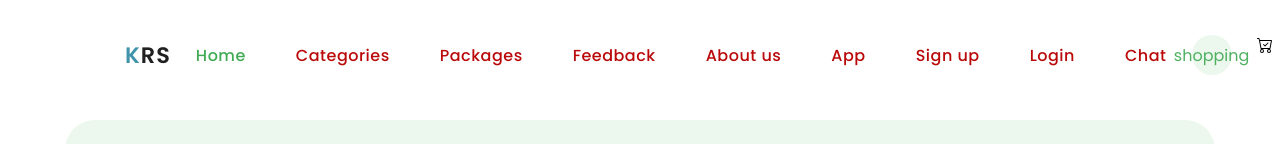
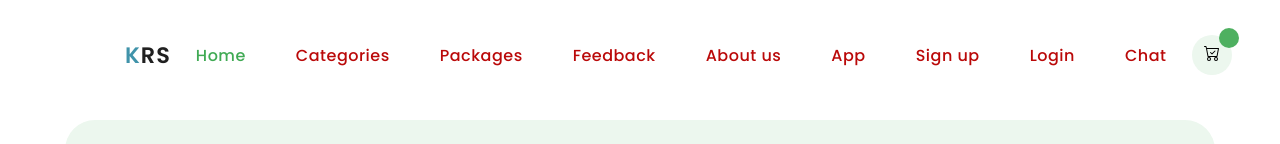
Before and after one commit to KumaravelVeera/project_team5, a website: page public/Home Page HTML.html in a window 1280 px wide. Shown: the top 144 px of the page. Drawn offline with Linux system fonts and the light colour scheme.

Commit message:
Update Home Page HTML.html

```diff
--- a/public/Home Page HTML.html
+++ b/public/Home Page HTML.html
@@ -155,11 +155,10 @@
 
 
                     <!--cart----->
-                    <a href="/" class="cart">
+                    <a href="Shopping cart HTML.html" class="cart">
 
-                            shopping
-                    </a>
-                    <header>
+
+                       <header>
                             <div class="shopping">
                                 <img src="images/cart-check.svg">
                                 <span class="quantity"></span>
```
